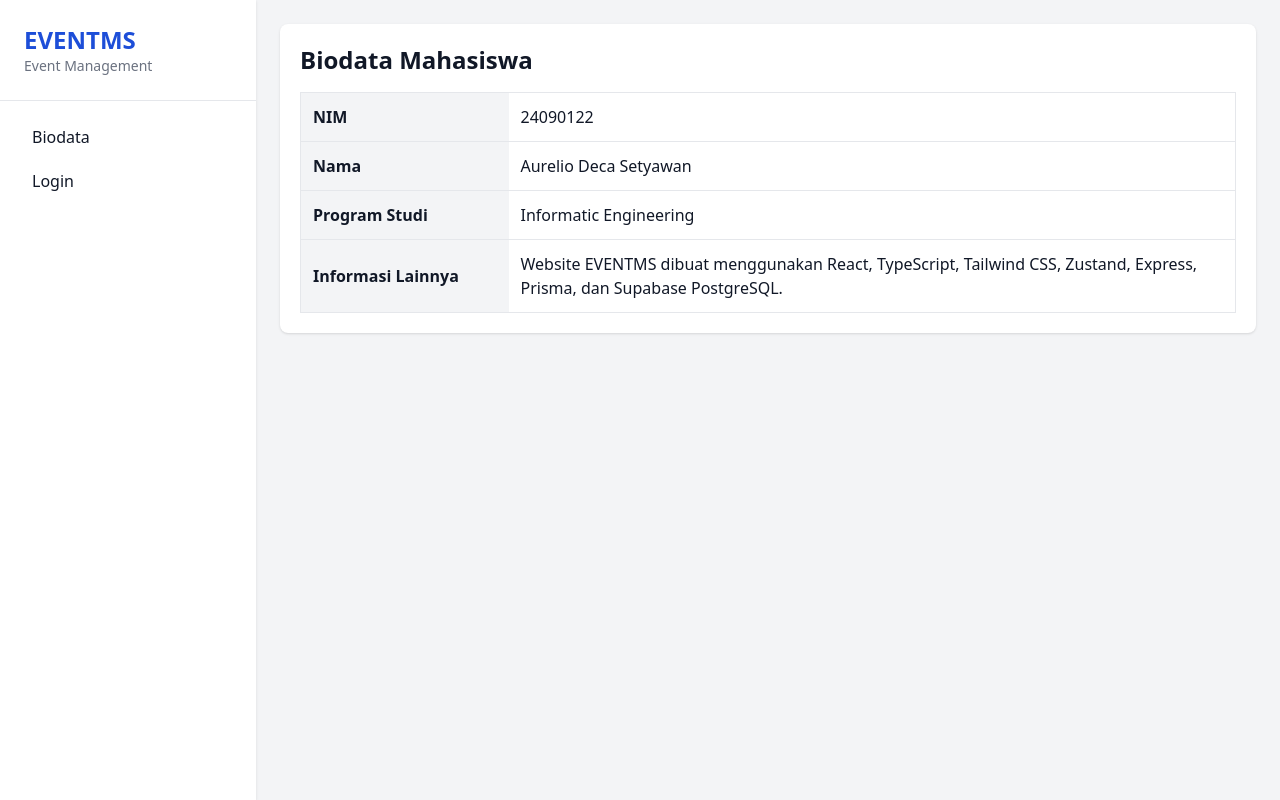
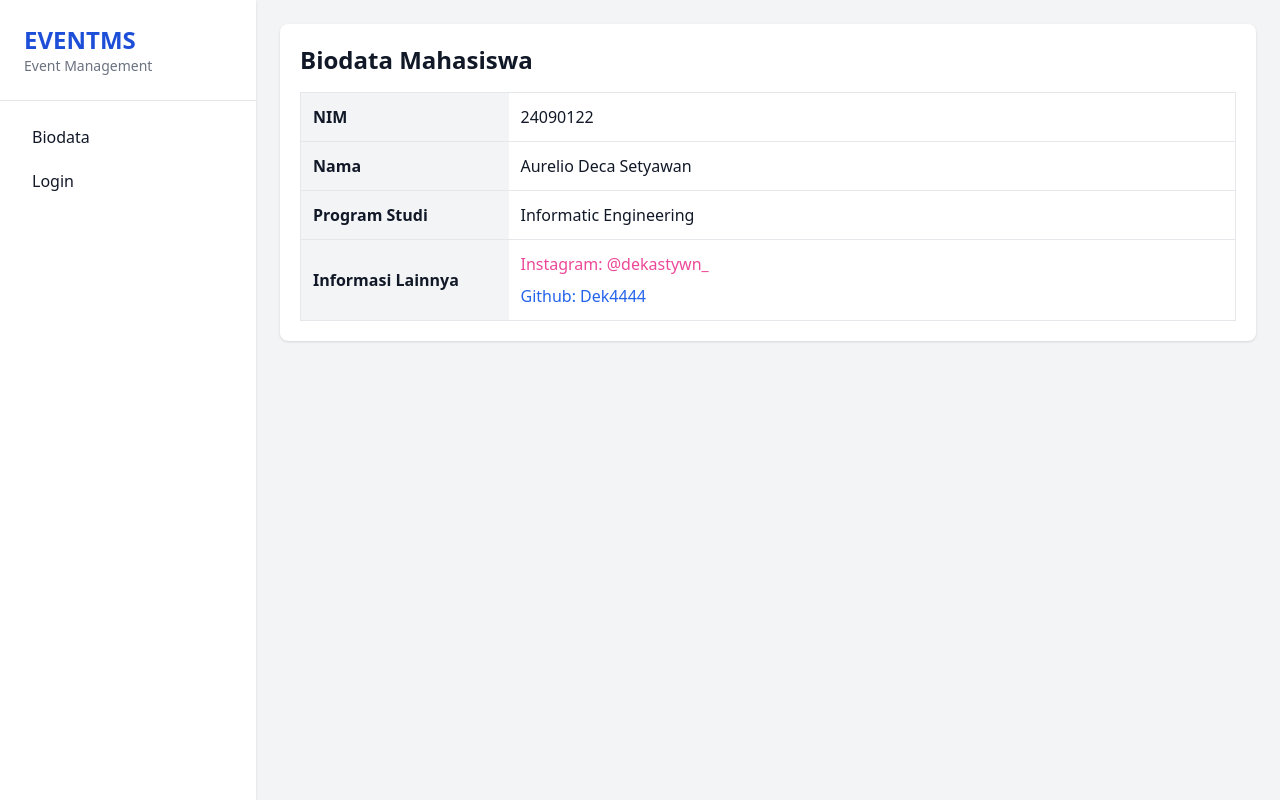
Before and after one commit to Dek4444/FRONTEND, a React (Vite) app: page /biodata in a window 1280 px wide. Built offline with nearby package versions, Linux system fonts and the light colour scheme; no server answers.

Commit message:
update biodata social media

```diff
--- a/src/pages/BiodataPage.tsx
+++ b/src/pages/BiodataPage.tsx
@@ -9,19 +9,46 @@ export default function BiodataPage() {
             <td className="w-52 bg-gray-100 p-3 font-semibold">NIM</td>
             <td className="p-3">24090122</td>
           </tr>
+
           <tr className="border-b">
             <td className="bg-gray-100 p-3 font-semibold">Nama</td>
             <td className="p-3">Aurelio Deca Setyawan</td>
           </tr>
+
           <tr className="border-b">
-            <td className="bg-gray-100 p-3 font-semibold">Program Studi</td>
+            <td className="bg-gray-100 p-3 font-semibold">
+              Program Studi
+            </td>
             <td className="p-3">Informatic Engineering</td>
           </tr>
+
           <tr>
-            <td className="bg-gray-100 p-3 font-semibold">Informasi Lainnya</td>
-            <td className="p-3">
-              Website EVENTMS dibuat menggunakan React, TypeScript, Tailwind CSS,
-              Zustand, Express, Prisma, dan Supabase PostgreSQL.
+            <td className="bg-gray-100 p-3 font-semibold">
+              Informasi Lainnya
+            </td>
+
+            <td className="space-y-2 p-3">
+              <div>
+                <a
+                  href="https://instagram.com/dekastywn_"
+                  target="_blank"
+                  rel="noopener noreferrer"
+                  className="text-pink-500 hover:underline"
+                >
+                  Instagram: @dekastywn_
+                </a>
+              </div>
+
+              <div>
+                <a
+                  href="https://github.com/Dek4444"
+                  target="_blank"
+                  rel="noopener noreferrer"
+                  className="text-blue-600 hover:underline"
+                >
+                  Github: Dek4444
+                </a>
+              </div>
             </td>
           </tr>
         </tbody>
```
